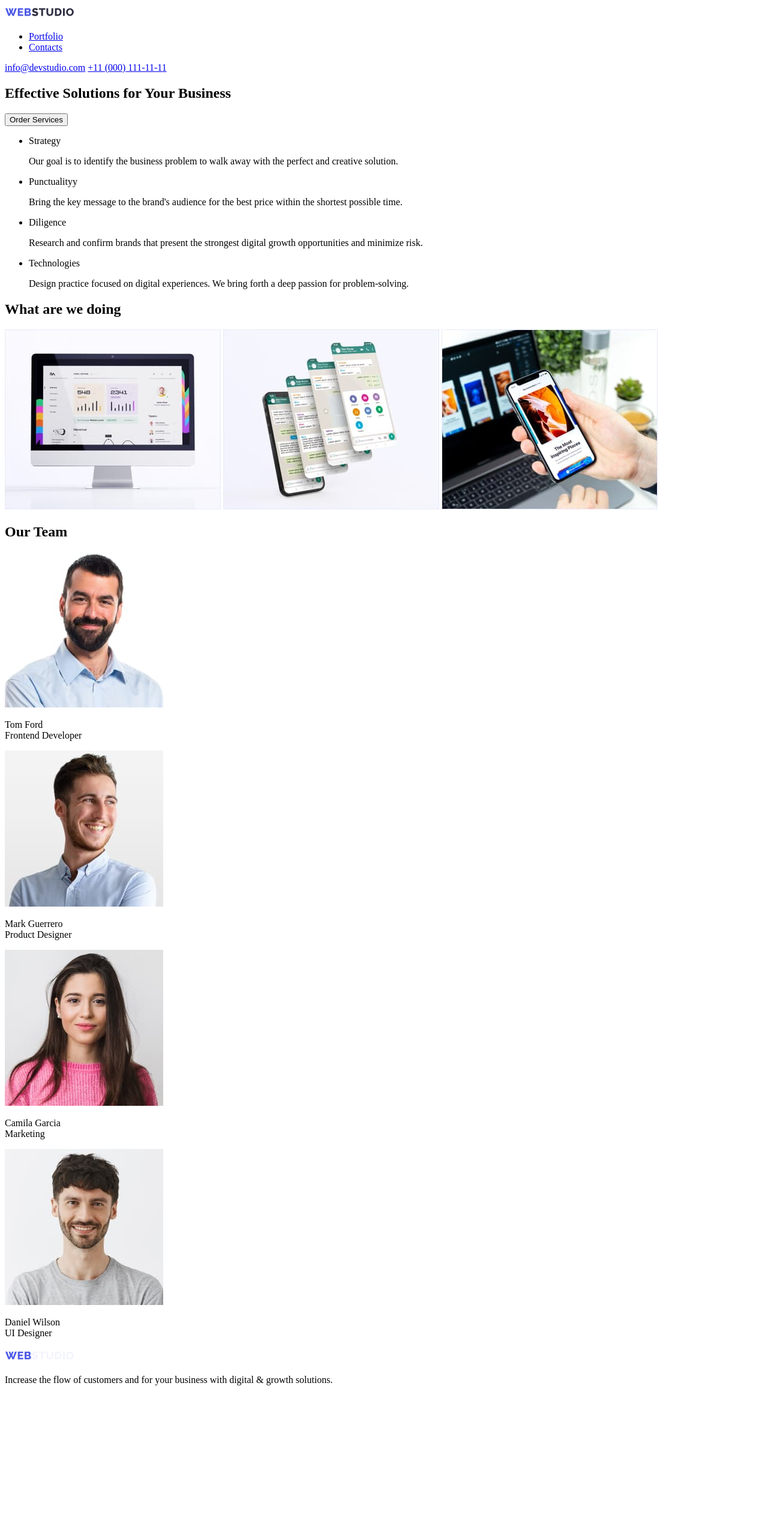
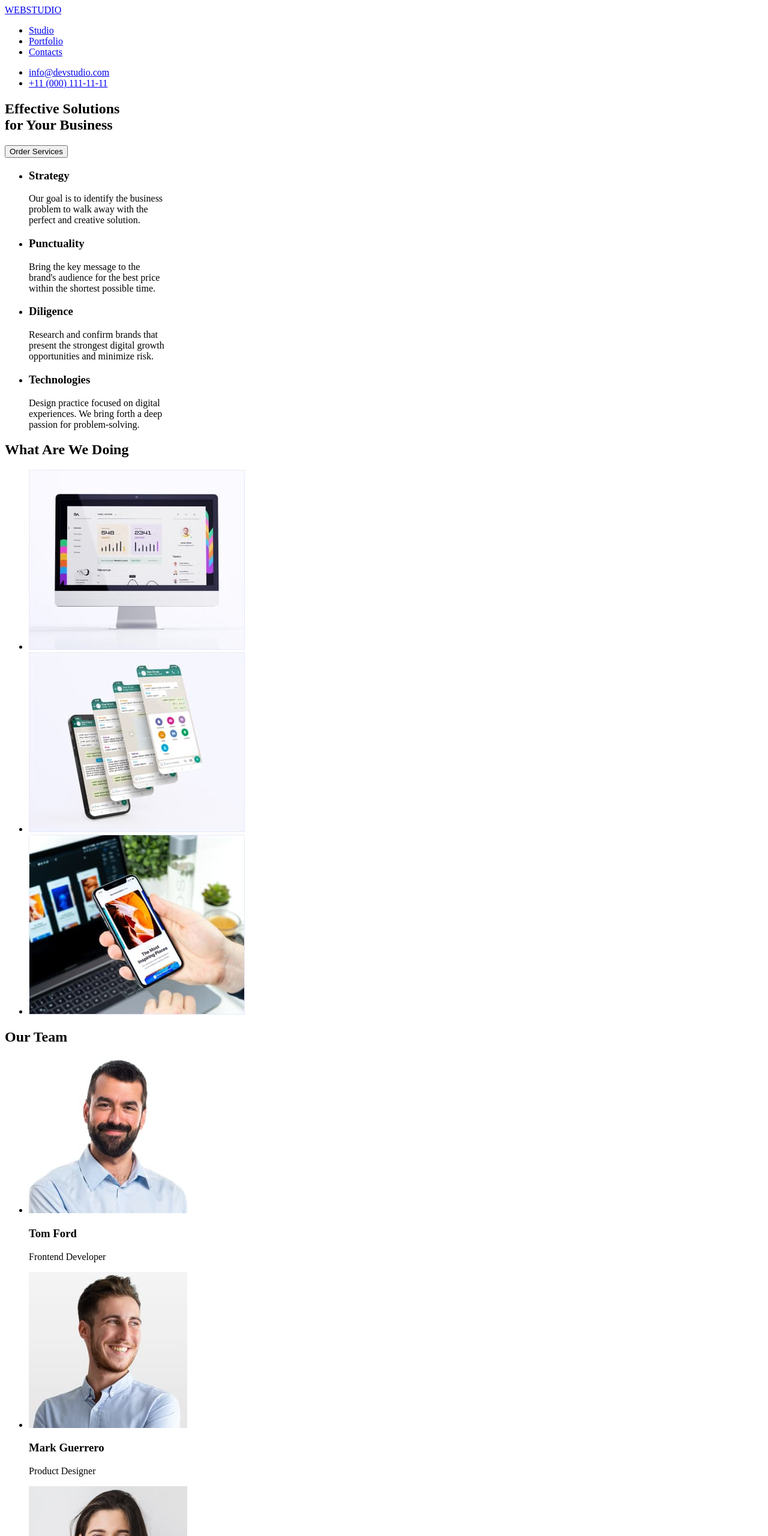
Before and after one commit to averillamarby/goit-markup-hw-01, a plain HTML site: page index.html in a window 1280 px wide. Shown: the top 2560 px of the page at 60% size. Before the commit the page ends 2325 px from the top, so only its background shows below. Drawn offline with Linux system fonts and the light colour scheme.

Commit message:
Revise 3
revise after the video

```diff
--- a/index.html
+++ b/index.html
@@ -8,95 +8,139 @@
 <body>
     <!-- Header -->
     <header>
-        <a href="./index.html">
-            <img src="./images/Logo-1.svg" alt="Logo-1">
-        </a>
-
-
-        <!-- Navigation Bar -->
+         <!-- Navigation Bar -->
         <nav>
+            <a href="./index.html">WEBSTUDIO</a>
             <ul>
+                <li><a href="#">Studio</a></li>
                 <li><a href="#">Portfolio</a></li>
                 <li><a href="#">Contacts</a></li>
-
             </ul>
         </nav>
-        <a href="mailtpo=info@devstudio.com">info@devstudio.com</a>
-        <a href="tel:+11(000)1111111">+11 (000) 111-11-11</a>
 
+        <ul>
+           <li><a href="mailto:info@devstudio.com">info@devstudio.com</a></li>
+           <li><a href="tel:+110001111111">+11 (000) 111-11-11</a></li>
+        </ul>
     </header>
 
     <!-- Main Page -->
     <main>
         <!-- Hero Image -->
         <section>
-            <h1>Effective Solutions for Your Business</h1>
+            <h1>Effective Solutions<br>for Your Business</h1>
             <button type="button">Order Services</button>
         </section>
 
         <!-- Section 1 -->
         <section>
+            <div>
             <ul>
-                <li>Strategy
-                    <p>Our goal is to identify the business problem to walk away with the perfect and creative solution.</p>
+                <li>
+                    <h3>Strategy</h3>
+                    <p>
+                        Our goal is to identify the business<br>problem to walk away with the<br>perfect and creative solution.
+                    </p>
+                </li>
+                <li>
+                    <h3>Punctuality</h3>
+                    <p>
+                        Bring the key message to the<br>brand's audience for the best price<br>within the shortest possible time.
+                    </p>
+                </li>
+                <li>
+                    <h3>Diligence</h3>
+                    <p>
+                        Research and confirm brands that<br>present the strongest digital growth<br>opportunities and minimize risk.
+                    </p>
+                </li>
+                <li>
+                    <h3>Technologies</h3>
+                    <p>
+                        Design practice focused on digital<br>experiences. We bring forth a deep<br>passion for problem-solving.
+                    </p>
                 </li>
             </ul>
-        </section>
-        <section>
-            <ul>
-                <li>Punctualityy
-                    <p>Bring the key message to the brand's audience for the best price within the shortest possible time.</p>
-                </li>
-            </ul>
-        </section>
-        <section>
-            <ul>
-                <li>Diligence
-                    <p>Research and confirm brands that present the strongest digital growth opportunities and minimize risk.</p>
-                </li>
-            </ul>
-        </section>
-        <section>
-            <ul>
-                <li>Technologies
-                    <p>Design practice focused on digital experiences. We bring forth a deep passion for problem-solving.</p>
-                </li>
-            </ul>
-        </section>
+        </div>
+    </section>
 
 
         <!-- Section 2 -->
-        <section>
-            <h2>What are we doing</h2>
-        <img src="./images/what-we-do-img-1.jpg" alt="what-we-do-img-1" width= 360 />
-
-        <img src="./images/what-we-do-img-2.jpg" alt="what-we-do-img-2" width= 360 />
-        <img src="./images/what-we-do-img-3.jpg" alt="what-we-do-img-3" width= 360 />
-        </section>
+    <section>
+        <div>
+            <h2>What Are We Doing</h2>
+            <ul>
+                <li>
+                    <img src="./images/what-we-do-img-1.jpg"
+                    alt="what-we-do-img-1"
+                    width=360
+                    />
+                </li>
+                <li>
+                    <img src="./images/what-we-do-img-2.jpg"
+                    alt="what-we-do-img-2"
+                    width=360
+                    />
+                </li>
+                <li>
+                    <img src="./images/what-we-do-img-3.jpg"
+                    alt="what-we-do-img-3"
+                    width=360
+                    />
+                </li>
+            </ul>
+        </div>
+    </section>
 
         <!-- Section 3 -->
         <section>
-            <h2>Our Team</h2>
+            <div>
+                <h2>Our Team</h2>
+
+                <ul>
+                    <li>
+                        <img src="./images/our-team-img-1.jpg"
+                        alt="our-team-img-1"
+                        width=264 />
+                        <h3>Tom Ford</h3>
+                        <p>Frontend Developer</p>
+                    </li>
+                    <li>
+                        <img src="./images/our-team-img-2.jpg"
+                        alt="our-team-img-2"
+                        width=264 />
+                        <h3>Mark Guerrero</h3>
+                        <p>Product Designer</p>
+                    </li>
+                    <li>
+                        <img src="./images/our-team-img-3.jpg"
+                        alt="our-team-img-3"
+                        width=264 />
+                        <h3>Camila Garcia</h3>
+                        <p>Marketing</p>
+                    </li>
+                    <li>
+                        <img src="./images/our-team-img-4.jpg"
+                        alt="our-team-img-4"
+                        width=264 />
+                        <h3>Daniel Wilson</h3>
+                        <p>UI Designer</p>
+                    </li>
+                </ul>
+            </div>
         </section>
-        <img src="./images/our-team-img-1.jpg" alt="our-team-img-1" width= 264 />
-        <p>Tom Ford <br>Frontend Developer</p>
-        <img src="./images/our-team-img-2.jpg" alt="our-team-img-2" width= 264 />
-        <p>Mark Guerrero <br>Product Designer</p>
-        <img src="./images/our-team-img-3.jpg" alt="our-team-img-3" width= 264 />
-        <p>Camila Garcia <br> Marketing</p>
-        <img src="./images/our-team-img-4.jpg" alt="our-team-img-4" width= 264 />
-        <p>Daniel Wilson <br>UI Designer</p>
 
 
 
     </main>
     <!-- footer -->
     <footer>
-        <a href="./index.html">
-            <img src="./images/Logo-2.svg" alt="Logo-2"></a>
-        <p>Increase the flow of customers and for your business with digital & growth solutions.</p>
+        <div>
+            <a href="./index.html">WEBSTUDIO</a>
+            <p>
+                Increase the flow of customers and for your business with digital & growth solutions.
+            </p>
+        </div>
     </footer>
-
-
 </body>
 </html>
```
